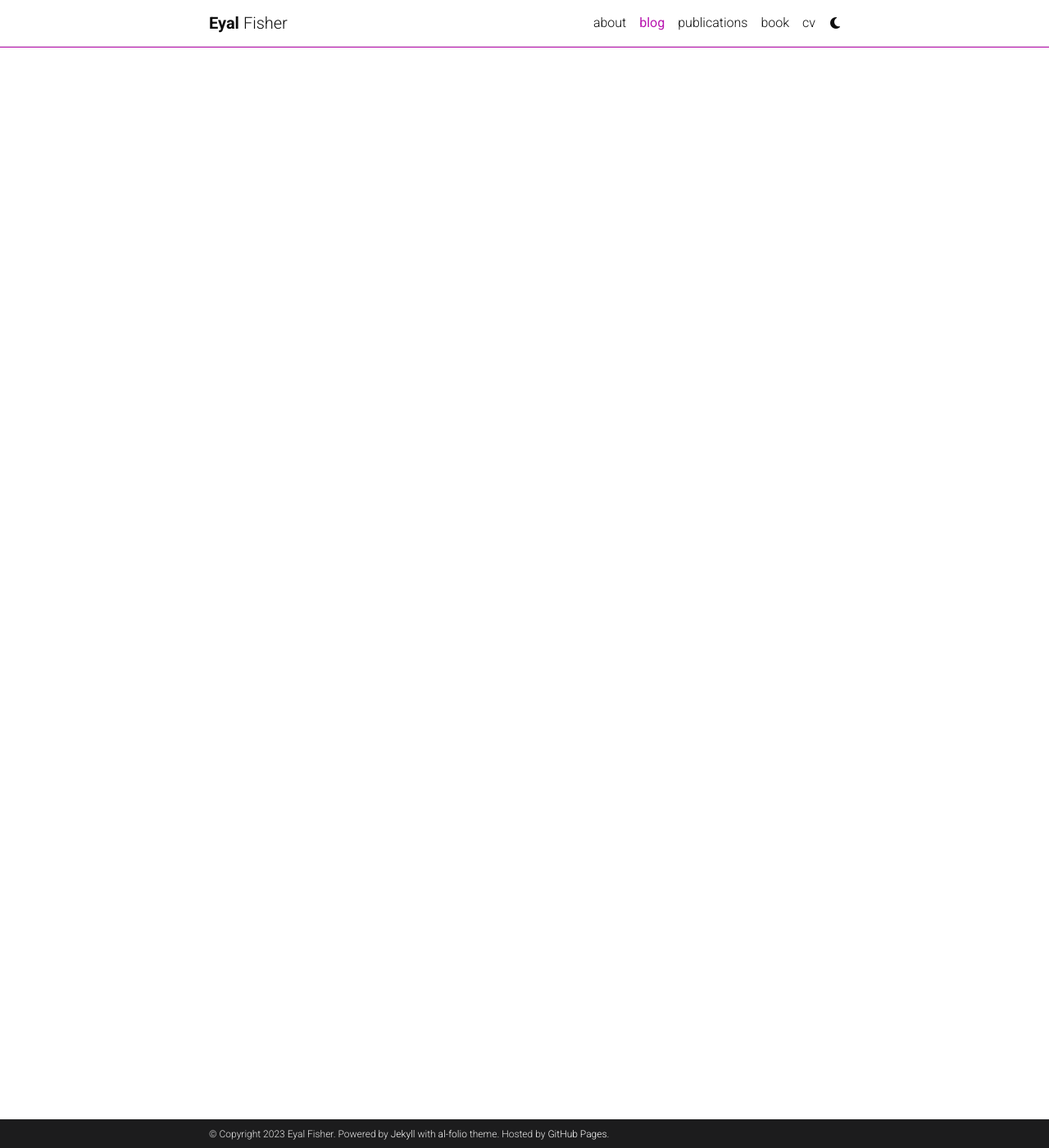
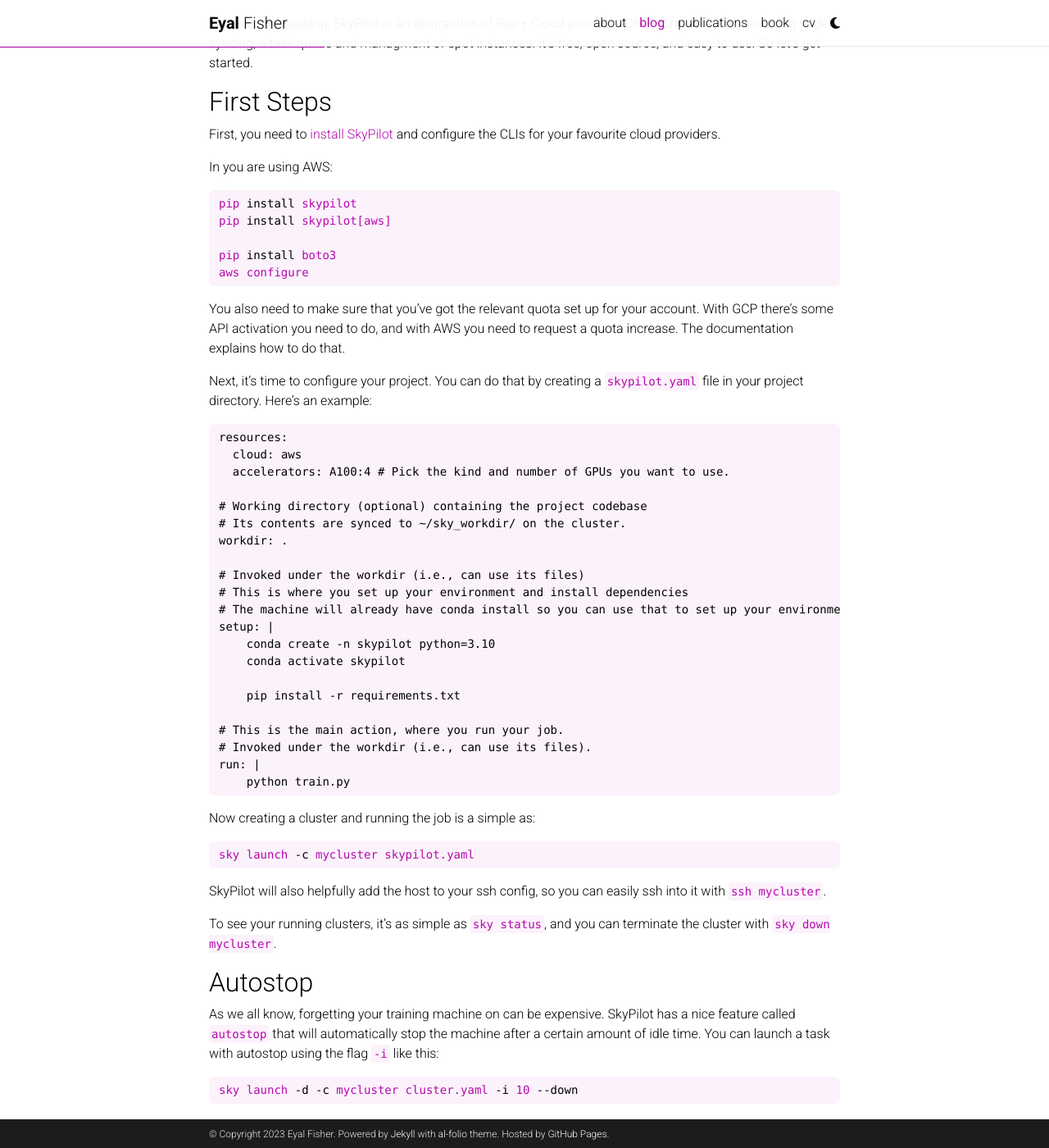
Before and after one commit to MasterPlonster/MasterPlonster.github.io, a Jekyll site: the page built from _posts/2023-07-04-using skypilot to train langauge models.md, in a window 1280 px wide and 1400 px high, scrolled down 492 px. Shown: the whole window at 82% size. Built offline with Jekyll 4.4.1, drawn with Linux system fonts in a browser that asks for light colours; comment, search, counter and statistics services are not loaded; a style sheet for code colours, icons or effects is not loaded; some of the changed text lies outside the part shown.

Commit message:
new post

````diff
--- a/_posts/2023-07-04-using skypilot to train langauge models.md
+++ b/_posts/2023-07-04-using skypilot to train langauge models.md
@@ -9,4 +9,116 @@ giscus_comments: true
 related_posts: false
 ---
 
-WIP
+
+## About SkyPilot
+
+If you ever tried to finetune a large language model, you probably know that provisioning and preparing the hardware and environment can be a pain. GPU availability is limited, and you need to make sure you have the right CUDA version, the right drivers, and the right libraries.
+
+I've been using [SkyPilot](https://skypilot.readthedocs.io/en/latest/) for a while now, and it made a big difference in my life. Initially it was just a convinience tool for me to quickly search for a GCP zone with A100 availability, but I quickly discovered that relying on it forces me to be much more organized and disciplined in organizing my training runs.
+
+Technically speaking, SkyPilot is an abstraction of Ray + Cloud provider SDK + some niceities, including folder syncing, a task queue and managment of spot instances. It's free, open source, and easy to use. So let's get started.
+
+## First Steps
+
+First, you need to [install SkyPilot](https://skypilot.readthedocs.io/en/latest/getting-started/installation.html) and configure the CLIs for your favourite cloud providers.
+
+In you are using AWS:
+
+```bash
+pip install skypilot
+pip install skypilot[aws]
+
+pip install boto3
+aws configure
+```
+
+You also need to make sure that you've got the relevant quota set up for your account. With GCP there's some API activation you need to do, and with AWS you need to request a quota increase. The documentation explains how to do that.
+
+Next, it's time to configure your project. You can do that by creating a `skypilot.yaml` file in your project directory. Here's an example:
+
+```yaml
+resources:
+  cloud: aws
+  accelerators: A100:4 # Pick the kind and number of GPUs you want to use.
+
+# Working directory (optional) containing the project codebase
+# Its contents are synced to ~/sky_workdir/ on the cluster.
+workdir: .
+
+# Invoked under the workdir (i.e., can use its files)
+# This is where you set up your environment and install dependencies
+# The machine will already have conda install so you can use that to set up your environment with the correct python version.
+setup: |
+    conda create -n skypilot python=3.10
+    conda activate skypilot
+
+    pip install -r requirements.txt
+
+# This is the main action, where you run your job.
+# Invoked under the workdir (i.e., can use its files).
+run: |
+    python train.py
+```
+
+Now creating a cluster and running the job is a simple as:
+
+```bash
+sky launch -c mycluster skypilot.yaml
+```
+
+SkyPilot will also helpfully add the host to your ssh config, so you can easily ssh into it with `ssh mycluster`.
+
+To see your running clusters, it's as simple as `sky status`, and you can terminate the cluster with `sky down mycluster`.
+
+## Autostop
+
+As we all know, forgetting your training machine on can be expensive. SkyPilot has a nice feature called `autostop` that will automatically stop the machine after a certain amount of idle time. You can launch a task with autostop using the flag `-i` like this:
+
+```bash
+sky launch -d -c mycluster cluster.yaml -i 10 --down
+```
+
+## Saving Logs and Artefacts
+
+Terminating a cluster when your task is done obviously means that everything stored on the machine is lost. The way I like to work is to save the Logs to Weights and Biases, and save the model checkpoints to either a bucket or HuggingFace Hub.
+
+If using a HuggingFace trainer this is as simple as addign `report_to=wand` and `push_to_hub=True` to the `TrainingArguments`. You do need to make sure you are logged in to both, or pass the relevant authentication tokens.
+
+While SkyPilot provides can use an env section in the skypilot.yaml pass environment variables, I like to store my template in github, which is not a safe place for secrets. Instead, I use a `.env` file in the project directory, which is synced by SkyPilot directly to the cluster, and then I can use it to set the environment variables like this:
+
+```yaml
+resources:
+  cloud: aws
+  accelerators: A100:4 # Pick the kind and number of GPUs you want to use.
+
+# Working directory (optional) containing the project codebase
+# Its contents are synced to ~/sky_workdir/ on the cluster.
+workdir: .
+
+# Invoked under the workdir (i.e., can use its files)
+# This is where you set up your environment and install dependencies
+# The machine will already have conda install so you can use that to set up your environment with the correct python version.
+setup: |
+    conda create -n skypilot python=3.10
+    conda activate skypilot
+
+    pip install -r requirements.txt
+
+    export $(grep -v '^#' .env | xargs)
+    wandb login $WANB_TOKEN
+
+# This is the main action, where you run your job.
+# Invoked under the workdir (i.e., can use its files).
+run: |
+    python train.py
+```
+
+## Using The Job Queue
+
+The job queue comes without any additional configuration, and is a great way to manage multiple jobs. After you spin up your cluster you can just send additional jobs with:
+
+```bash
+sky exec mycluster task.yaml -d
+```
+
+Where `task.yaml` is a file with the same structure as `skypilot.yaml` containing a task configuration.
````
Also changed, not shown: 1 other file.
